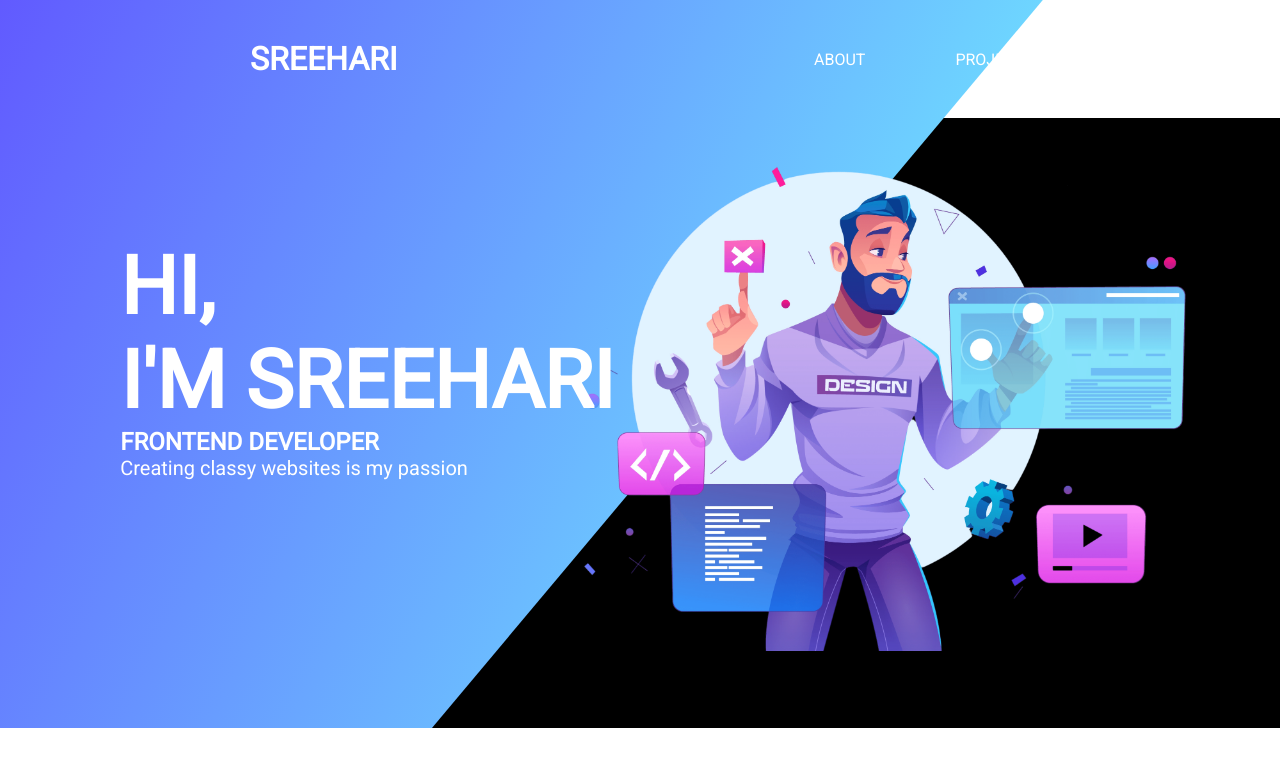
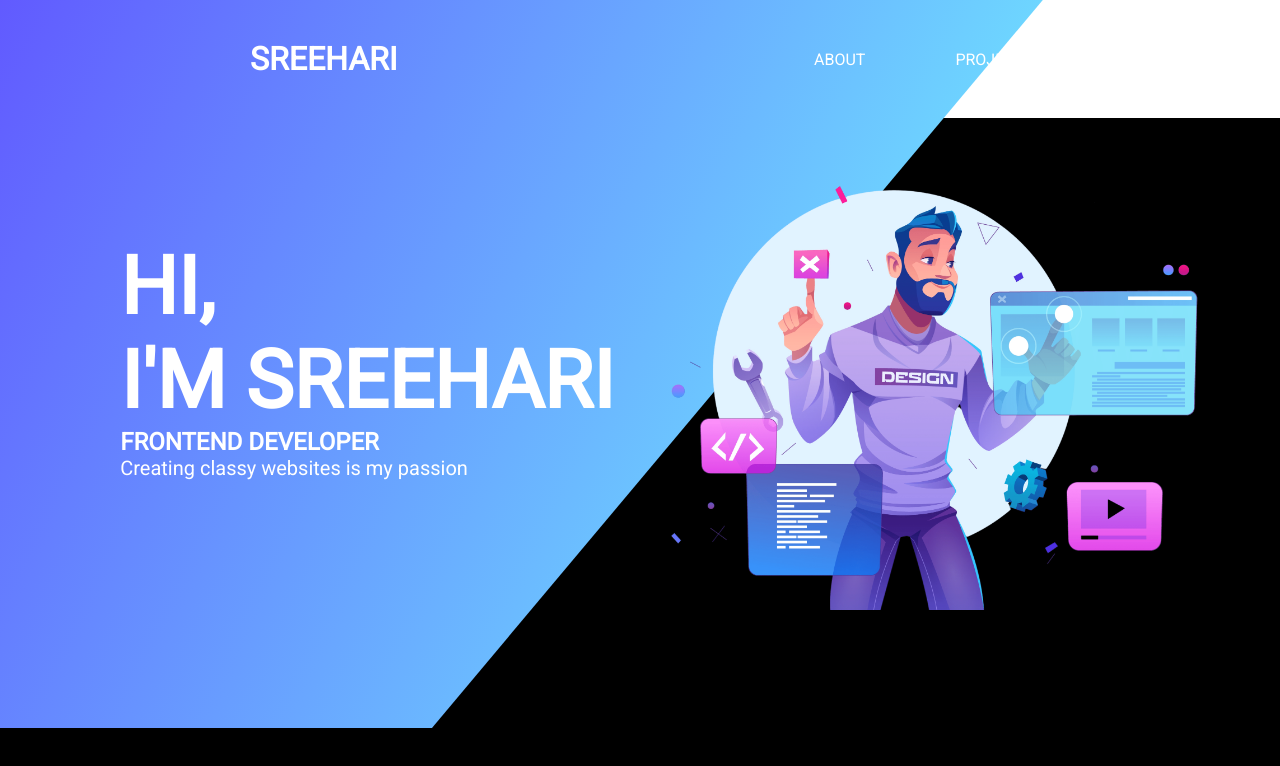
Before and after one commit to sree-shp/my-portfolio, a React (Create React App) app: page / in a window 1280 px wide. Shown: the top 766 px of the page. Built offline with nearby package versions, Linux system fonts and the light colour scheme.

Commit message:
merge navbar with title improvements v2

```diff
--- a/src/About/About.css
+++ b/src/About/About.css
@@ -1,6 +1,6 @@
 .container{
     height: 700px;
-    background-color: white;
+    background-color: black;
     position: relative;
     z-index: 1;
 }
--- a/src/Title/Title.css
+++ b/src/Title/Title.css
@@ -69,12 +69,11 @@
 
 .home-img{
     width: 800px;
-    height: 533px;
+    /* height: 533px; */
     position: absolute;
     right: 0px;
     top: 0px;
     animation: 1s ease 2.5s backwards fadeInRight;
-
 }
 
 
@@ -97,3 +96,10 @@
         background-position: left;
     }
 }
+
+@media (max-width: 1440px) and (min-width: 1024px){
+    .home-img{
+        width: 700px;
+        top: 25px;
+    }
+}
```
